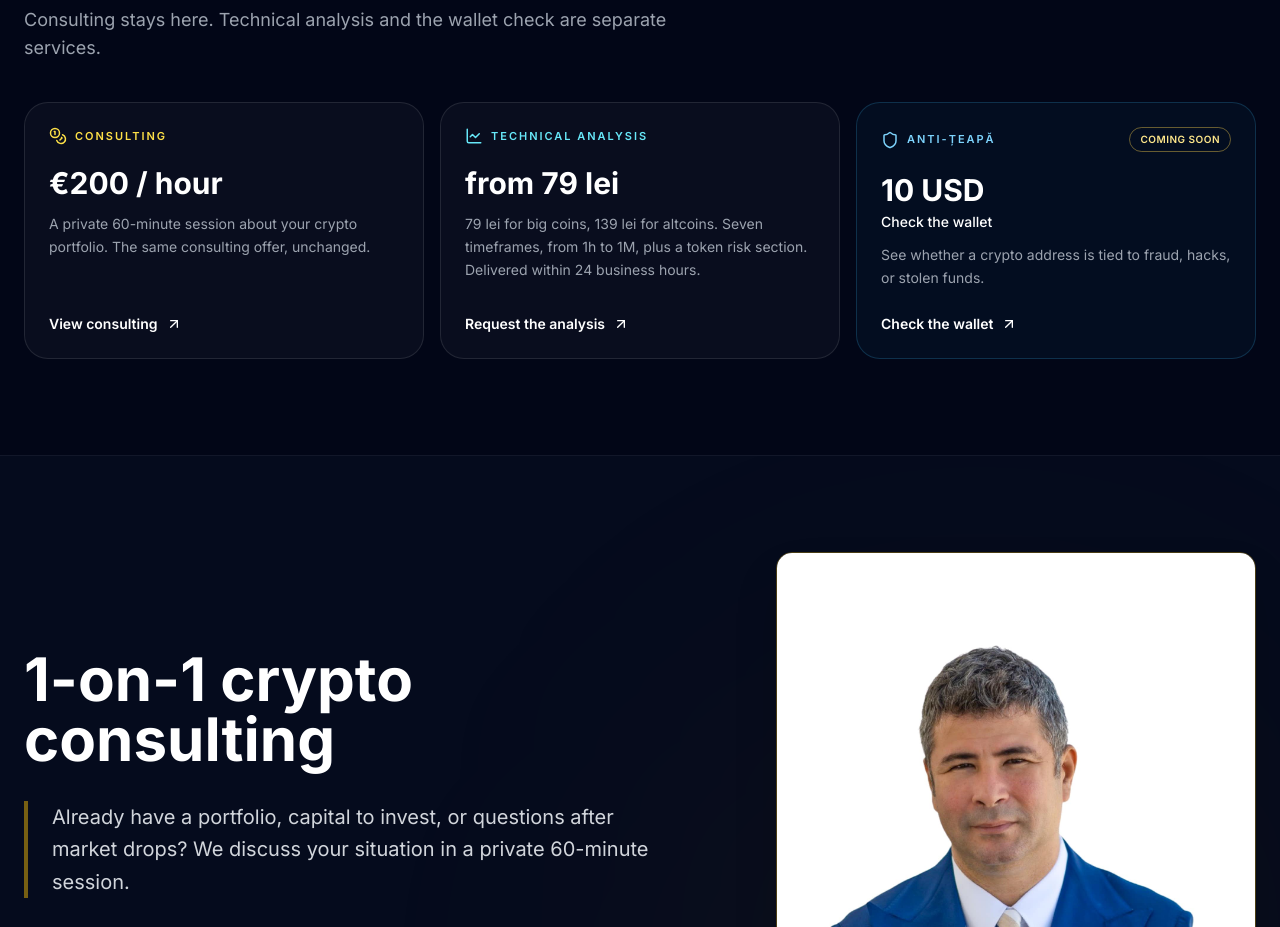
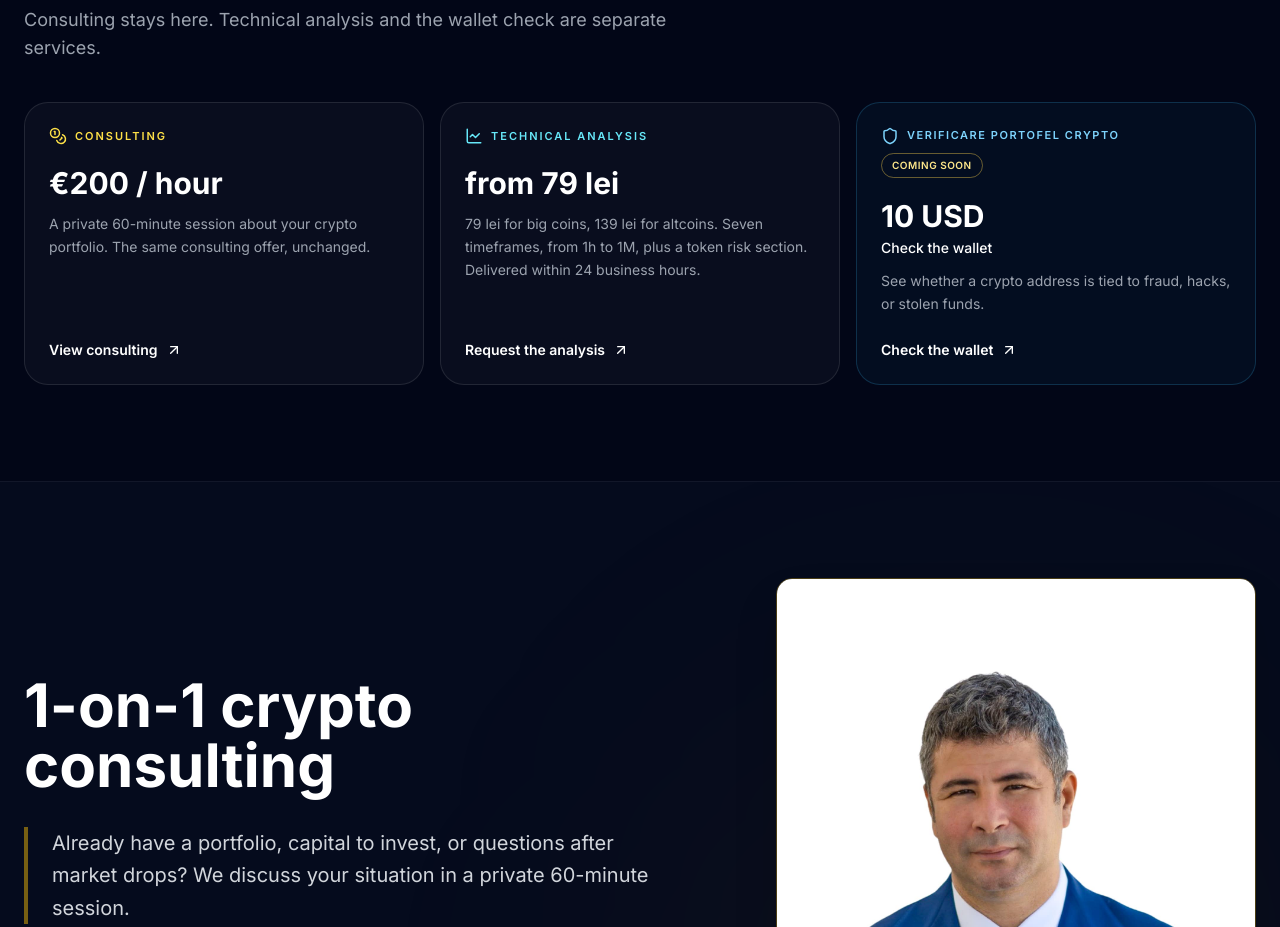
Before and after one commit to consultantacrypto/mihaidaniel-ro, a Next.js app: page /en in a window 1280 px wide. Shown: the part 1160-2087 px from the top of the page. Built offline with nearby package versions, Linux system fonts and the light colour scheme.

Commit message:
Rename the wallet service card to Verificare portofel crypto.
Keep the shield and let the longer title wrap beside the coming-soon badge.

Co-authored-by: consultantacrypto <consultantacrypto@users.noreply.github.com>

```diff
--- a/components/Services.tsx
+++ b/components/Services.tsx
@@ -53,10 +53,10 @@ export default function Services() {
           </article>
 
           <article className="flex flex-col rounded-3xl border border-sky-400/20 bg-sky-400/[0.04] p-6" data-testid="wallet-service">
-            <div className="flex items-center justify-between gap-3">
-              <div className="flex items-center gap-2 text-sky-300">
-                <Shield size={18} />
-                <p className="text-[11px] font-semibold uppercase tracking-[0.18em]">{t('walletTitle')}</p>
+            <div className="flex flex-wrap items-center justify-between gap-x-3 gap-y-2">
+              <div className="flex min-w-0 items-center gap-2 text-sky-300">
+                <Shield size={18} className="shrink-0" />
+                <p className="text-[11px] font-semibold uppercase leading-snug tracking-[0.14em]">{t('walletTitle')}</p>
               </div>
               {WALLET_CHECK_LIVE ? null : (
                 <p className="rounded-full border border-amber-300/40 px-2.5 py-1 text-[10px] font-semibold uppercase tracking-wider text-amber-200">
--- a/messages/en.json
+++ b/messages/en.json
@@ -110,7 +110,7 @@
       "analysisPrice": "from 79 lei",
       "analysisBody": "79 lei for big coins, 139 lei for altcoins. Seven timeframes, from 1h to 1M, plus a token risk section. Delivered within 24 business hours.",
       "analysisCta": "Request the analysis",
-      "walletTitle": "Anti-țeapă",
+      "walletTitle": "Verificare portofel crypto",
       "walletName": "Check the wallet",
       "walletPrice": "10 USD",
       "walletBody": "See whether a crypto address is tied to fraud, hacks, or stolen funds.",
--- a/messages/ro.json
+++ b/messages/ro.json
@@ -110,7 +110,7 @@
       "analysisPrice": "de la 79 lei",
       "analysisBody": "79 lei pentru monedele mari, 139 lei pentru altcoins. Șapte intervale, de la 1h la 1M, plus o secțiune de risc pentru token. Livrare în cel mult 24 de ore lucrătoare.",
       "analysisCta": "Cere analiza",
-      "walletTitle": "Anti-țeapă",
+      "walletTitle": "Verificare portofel crypto",
       "walletName": "Verifică portofelul",
       "walletPrice": "10 USD",
       "walletBody": "Afli dacă adresa crypto e legată de țepe, hackuri sau fonduri furate.",
```
